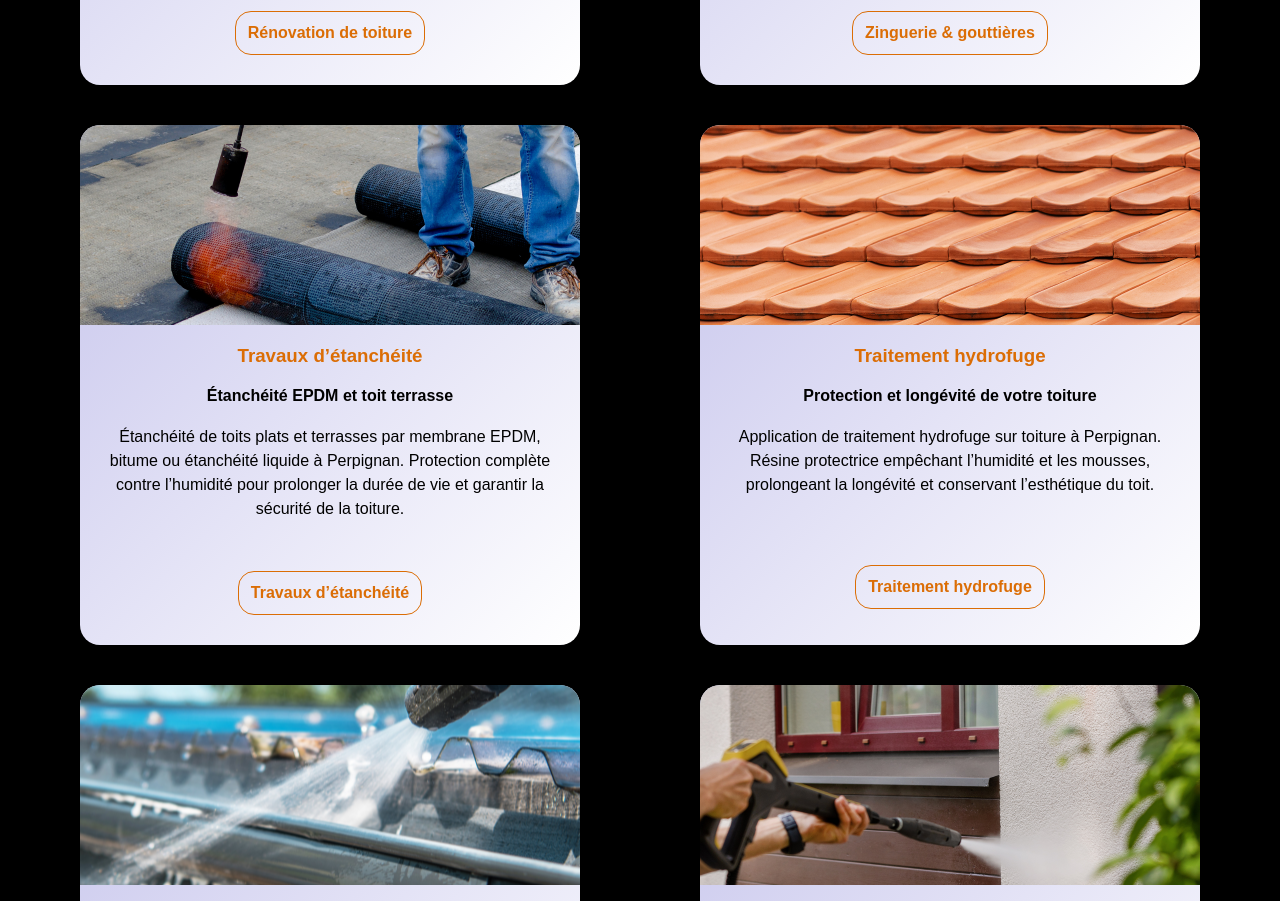
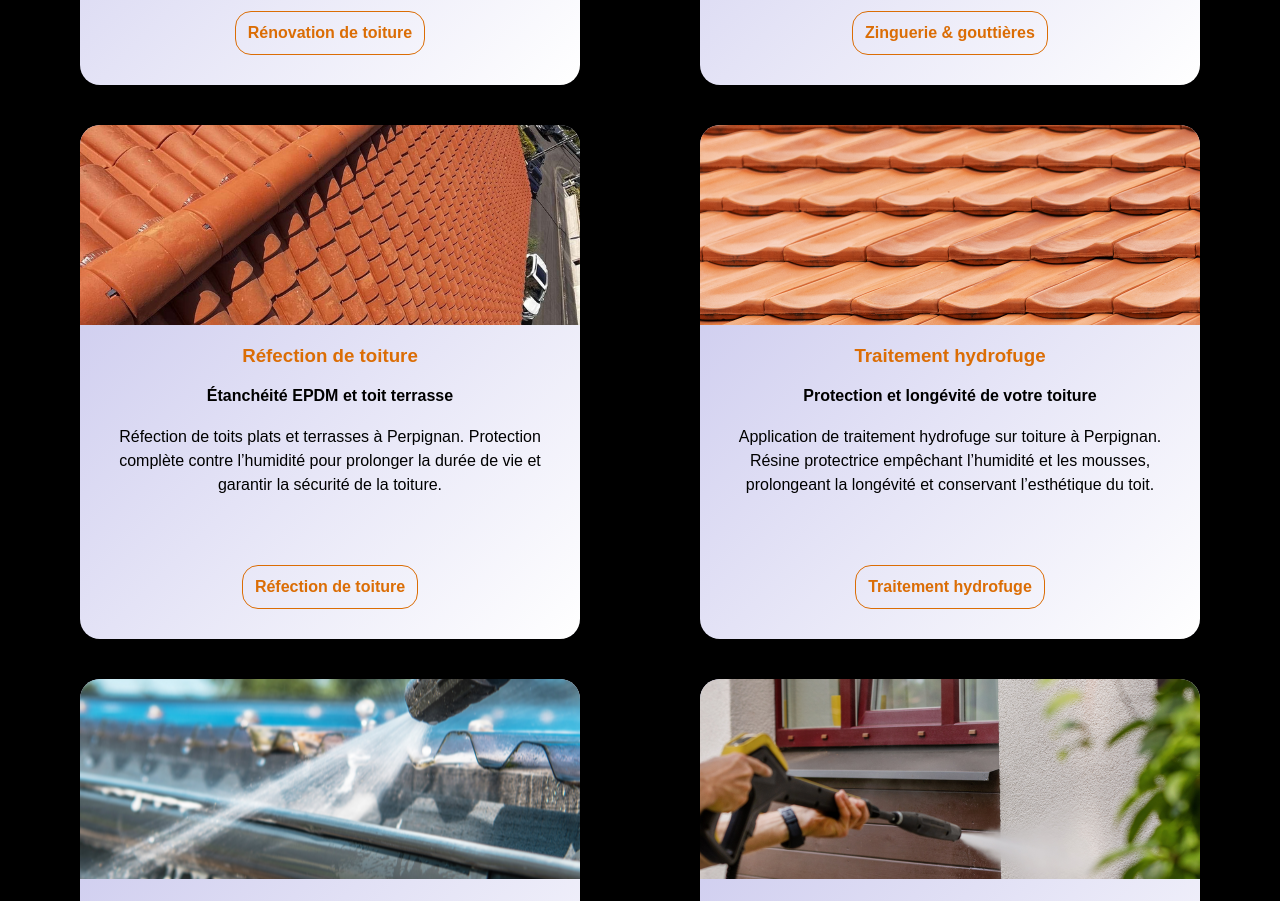
Before and after one commit to AdrienW86/eclipse, a Next.js app: page / in a window 1280 px wide. Shown: the part 1380-2281 px from the top of the page. Built offline with nearby package versions, Linux system fonts and the light colour scheme.

Commit message:
mise en ligne

```diff
--- a/components/Card/Card.jsx
+++ b/components/Card/Card.jsx
@@ -35,17 +35,17 @@ export default function Card() {
     cta: "Zinguerie & gouttières"
   },
   {
-    slug: "etancheite",
-    title: "Travaux d’étanchéité",
+    slug: "refection",
+    title: "Réfection de toiture",
     subtitle: "Étanchéité EPDM et toit terrasse",
     description:
-      "Étanchéité de toits plats et terrasses par membrane EPDM, bitume ou étanchéité liquide à Perpignan. Protection complète contre l’humidité pour prolonger la durée de vie et garantir la sécurité de la toiture.",
+      "Réfection de toits plats et terrasses à Perpignan. Protection complète contre l’humidité pour prolonger la durée de vie et garantir la sécurité de la toiture.",
     image: {
-      src: "/etancheite.png",
-      alt: "Étanchéité de toiture terrasse EPDM"
+      src: "/refection.png",
+      alt: "Réfection de toiture"
     },
-    keywords: ["étanchéité EPDM", "toiture terrasse"],
-    cta: "Travaux d’étanchéité"
+    keywords: ["réfection de toiture", "toiture terrasse"],
+    cta: "Réfection de toiture"
   },
   {
     slug: "hydrofuge",
```
